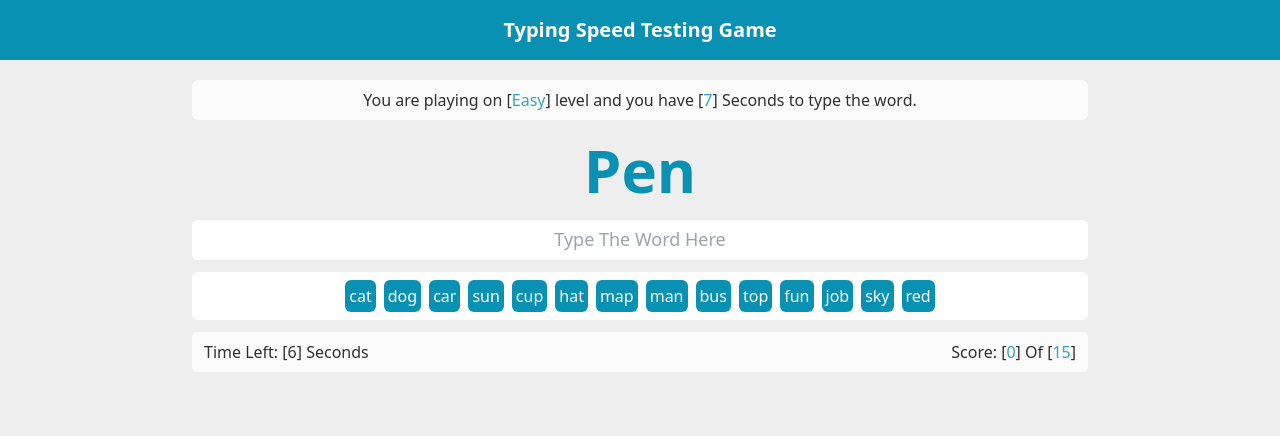
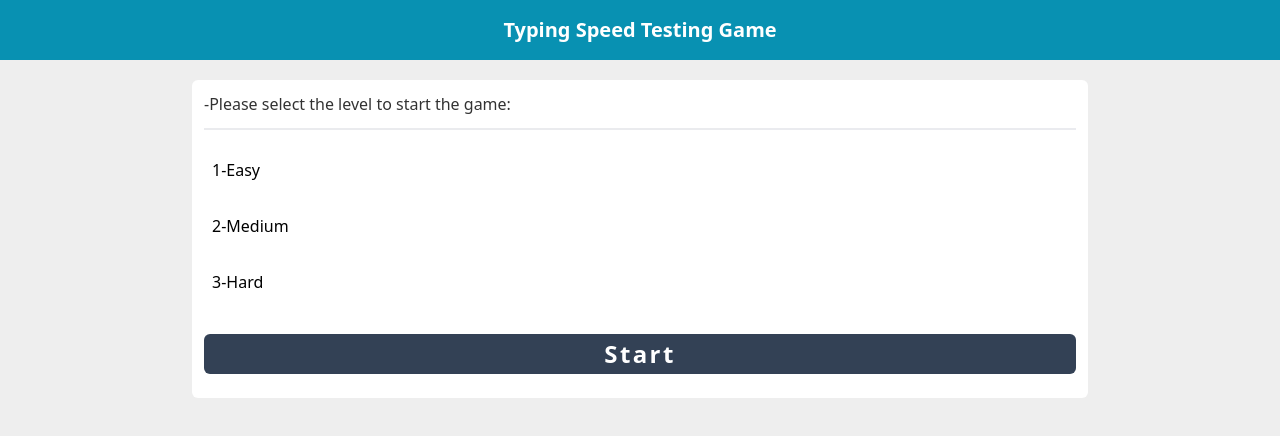
Before and after one commit to AhmedAshraf20000/Typing-speed-test-game-Typescript-, a website: page index.html in a window 1280 px wide. Both pictures are taken after a click on the button "Start". Drawn offline with nearby package versions, Linux system fonts and the light colour scheme.

Commit message:
level selection feature

```diff
--- a/index.html
+++ b/index.html
@@ -14,7 +14,47 @@
       >
         typing speed testing game
       </header>
-      <div id="quiz-container" class="w-[70%] mx-auto my-5">
+      <div
+        id="levels-conrtainer"
+        class="w-[70%] mx-auto my-5 bg-white p-3 rounded-md"
+      >
+        <p class="opacity-80 border-b-2 pb-3">
+          -Please select the level to start the game:
+        </p>
+        <div class="my-5 flex flex-col space-y-4">
+          <div class="group/item">
+            <input type="radio" name="level" id="easy" class="hidden" />
+            <label
+              for="easy"
+              class="hover:bg-[#eee] cursor-pointer w-full capitalize block p-2 rounded-md"
+              >1-easy</label
+            >
+          </div>
+          <div>
+            <input type="radio" name="level" id="medium" / class="hidden">
+            <label
+              for="medium"
+              class="checked:bg-[#eee] hover:bg-[#eee] cursor-pointer w-full capitalize block p-2 rounded-md"
+              >2-medium</label
+            >
+          </div>
+          <div>
+            <input type="radio" name="level" id="hard" class="hidden" />
+            <label
+              for="hard"
+              class="checked:bg-[#eee] hover:bg-[#eee] cursor-pointer w-full capitalize block p-2 rounded-md"
+              >3-hard</label
+            >
+          </div>
+        </div>
+        <button
+          id="start-btn"
+          class="my-3 w-full text-center text-white font-semibold text-2xl bg-slate-700 rounded-md capitalize py-1 tracking-widest hover:bg-cyan-600 hover:text-white"
+        >
+          start
+        </button>
+      </div>
+      <div id="quiz-container" class="w-[70%] mx-auto my-5 hidden">
         <div
           id="quiz-header"
           class="bg-white text-center py-2 rounded-md opacity-80"
@@ -23,12 +63,6 @@
           level and you have [<span class="text-cyan-600"></span>] Seconds to
           type the word.
         </div>
-        <button
-          id="start-btn"
-          class="my-3 w-full text-center text-white font-semibold text-2xl bg-slate-700 rounded-md capitalize py-1 tracking-widest hover:bg-white hover:text-slate-600"
-        >
-          start
-        </button>
         <div
           id="word-to-appear"
           class="text-center text-6xl py-5 text-cyan-600 font-semibold capitalize select-none"
@@ -38,6 +72,7 @@
           type="text"
           class="w-full outline-cyan-600 caret-cyan-600 text-center py-2 rounded-md placeholder:text-lg placeholder:capitalize disabled:bg-white"
           placeholder="Type the word here"
+          autofocus
         />
         <div
           id="words-container"
--- a/src/input.css
+++ b/src/input.css
@@ -2,12 +2,15 @@
 @tailwind components;
 @tailwind utilities;
 
-.words-container span{
-    @apply bg-cyan-600 text-white rounded-md p-1 h-fit;
+.words-container span {
+  @apply bg-cyan-600 text-white rounded-md p-1 h-fit;
 }
-.over{
-    @apply text-red-500;
+.over {
+  @apply text-red-500;
 }
-.success{
-    @apply text-green-500;
+.success {
+  @apply text-green-500;
 }
+input[name="level"]:checked + label {
+  @apply bg-[#eee];
+}
--- a/src/main.js
+++ b/src/main.js
@@ -3,12 +3,15 @@ let quizHeader = document.getElementById("quiz-header");
 let wordToAppear = document.getElementById("word-to-appear");
 let input = document.getElementById("input");
 let wordsContainer = document.getElementById("words-container");
+let levelsContaine = document.getElementById("levels-conrtainer");
+let quizContainer = document.getElementById("quiz-container");
 let msg = document.getElementById("msg");
 let tryAgain = document.getElementById("try-again");
 let startBtn = document.getElementById("start-btn");
 let timer = document.querySelector("footer #time-left span");
 let headerSpans = Array.from(document.querySelectorAll("#quiz-header span"));
 let scores = Array.from(document.querySelectorAll("footer #score span"));
+let levelsArray = Array.from(document.getElementsByName("level"));
 let selectedWord = "";
 let chosenArrayLength = 15;
 let levels = {
@@ -16,7 +19,8 @@ let levels = {
     "medium": 5,
     "hard": 3
 };
-let defaultTime = 7;
+let chosenLevel;
+let defaultTime;
 let score = 0;
 let overallScore = 0;
 let easyWords = ["cat", "dog", "car", "sun", "cup", "hat", "pen", "map", "man", "bus", "top", "fun", "job", "sky", "red"];
@@ -24,6 +28,10 @@ let mediumWords = ["computer", "elephant", "guitar", "library", "mountain", "oce
 let hardWords = ["university", "accommodation", "entrepreneur", "international", "psychology", "sustainability", "architecture", "bureaucracy", "communication", "disadvantage", "environmental", "heterogeneous", "infrastructure", "opportunity", "quantitative"];
 input.onpaste = () => false;
 tryAgain.style.display = "none";
+levelsArray.map((e) => e.onclick = () => {
+    chosenLevel = e.id;
+    defaultTime = levels[chosenLevel];
+});
 function getRandomWord(words) {
     let chosenWord = words[Math.floor(Math.random() * words.length)];
     wordToAppear.innerHTML = chosenWord;
@@ -47,10 +55,14 @@ function setScore(score) {
     scores[1].innerHTML = `${chosenArrayLength}`;
 }
 startBtn.onclick = () => {
-    startBtn.remove();
-    editQuizHeader("easy");
-    getRandomWord(easyWords);
-    fillWordsContainer(easyWords);
+    if (chosenLevel === undefined)
+        return false;
+    input.focus();
+    levelsContaine.style.display = "none";
+    quizContainer.classList.remove("hidden");
+    editQuizHeader(chosenLevel);
+    getRandomWord(chosenLevel === "easy" ? easyWords : (chosenLevel === "medium") ? mediumWords : hardWords);
+    fillWordsContainer(chosenLevel === "easy" ? easyWords : (chosenLevel === "medium") ? mediumWords : hardWords);
     setScore(score);
     let setTime = setInterval(() => {
         timer.innerHTML = `${defaultTime}`;
@@ -78,13 +90,13 @@ startBtn.onclick = () => {
                 msg.classList.add("success");
             }
             else {
-                defaultTime = 7;
+                defaultTime = levels[chosenLevel];
                 input.value = "";
                 score++;
                 setScore(score);
-                getRandomWord(easyWords);
+                getRandomWord(chosenLevel === "easy" ? easyWords : (chosenLevel === "medium") ? mediumWords : hardWords);
                 wordsContainer.innerHTML = "";
-                fillWordsContainer(easyWords);
+                fillWordsContainer(chosenLevel === "easy" ? easyWords : (chosenLevel === "medium") ? mediumWords : hardWords);
             }
         }
     };
--- a/src/main.ts
+++ b/src/main.ts
@@ -2,25 +2,25 @@ let quizHeader = <HTMLDivElement>document.getElementById("quiz-header");
 let wordToAppear = <HTMLDivElement>document.getElementById("word-to-appear");
 let input = <HTMLInputElement>document.getElementById("input");
 let wordsContainer = <HTMLDivElement>document.getElementById("words-container");
+let levelsContaine = <HTMLDivElement>document.getElementById("levels-conrtainer");
+let quizContainer = <HTMLDivElement>document.getElementById("quiz-container");
 let msg = <HTMLDivElement>document.getElementById("msg");
 let tryAgain = <HTMLButtonElement>document.getElementById("try-again");
 let startBtn = <HTMLButtonElement>document.getElementById("start-btn");
 let timer = <HTMLSpanElement>document.querySelector("footer #time-left span")
 let headerSpans = Array.from(document.querySelectorAll("#quiz-header span"));
 let scores = Array.from(document.querySelectorAll("footer #score span"));
+let levelsArray = Array.from(document.getElementsByName("level"));
 let selectedWord: string = "";
 let chosenArrayLength: number = 15;
 
-let levels: {
-    easy: number,
-    medium: number,
-    hard: number
-} = {
+let levels: any = {
     "easy": 7,
     "medium": 5,
     "hard": 3
 }
-let defaultTime = 7;
+let chosenLevel: string;
+let defaultTime: number;
 let score: number = 0;
 let overallScore = 0;
 let easyWords: string[] = ["cat", "dog", "car", "sun", "cup", "hat", "pen", "map", "man", "bus", "top", "fun", "job", "sky", "red"];
@@ -29,6 +29,10 @@ let hardWords: string[] = ["university", "accommodation", "entrepreneur", "inter
 
 input.onpaste = () => false;
 tryAgain.style.display = "none";
+levelsArray.map((e) => e.onclick = () => {
+    chosenLevel = e.id;
+    defaultTime = levels[chosenLevel];
+})
 
 function getRandomWord(words: string[]) {
     let chosenWord: string = words[Math.floor(Math.random() * words.length)];
@@ -38,7 +42,7 @@ function getRandomWord(words: string[]) {
     words.splice(index, 1);
 }
 
-function editQuizHeader(chosenLevel: ("easy" | "medium" | "hard")) {
+function editQuizHeader(chosenLevel: string) {
     headerSpans[0].innerHTML = chosenLevel;
     headerSpans[1].innerHTML = `${levels[chosenLevel]}`;
 }
@@ -57,10 +61,13 @@ function setScore(score: number) {
 }
 
 startBtn.onclick = () => {
-    startBtn.remove();
-    editQuizHeader("easy");
-    getRandomWord(easyWords);
-    fillWordsContainer(easyWords);
+    if (chosenLevel === undefined) return false;
+    input.focus();
+    levelsContaine.style.display = "none";
+    quizContainer.classList.remove("hidden");
+    editQuizHeader(chosenLevel);
+    getRandomWord(chosenLevel === "easy" ? easyWords : (chosenLevel === "medium") ? mediumWords : hardWords);
+    fillWordsContainer(chosenLevel === "easy" ? easyWords : (chosenLevel === "medium") ? mediumWords : hardWords);
     setScore(score);
     let setTime = setInterval(() => {
         timer.innerHTML = `${defaultTime}`;
@@ -88,13 +95,13 @@ startBtn.onclick = () => {
                 msg.classList.add("success");
             }
             else {
-                defaultTime = 7;
+                defaultTime = levels[chosenLevel];
                 input.value = "";
                 score++;
                 setScore(score);
-                getRandomWord(easyWords);
+                getRandomWord(chosenLevel === "easy" ? easyWords : (chosenLevel === "medium") ? mediumWords : hardWords);
                 wordsContainer.innerHTML = "";
-                fillWordsContainer(easyWords);
+                fillWordsContainer(chosenLevel === "easy" ? easyWords : (chosenLevel === "medium") ? mediumWords : hardWords);
             }
         }
     }
```
Also changed, not shown: dist/output.css.
